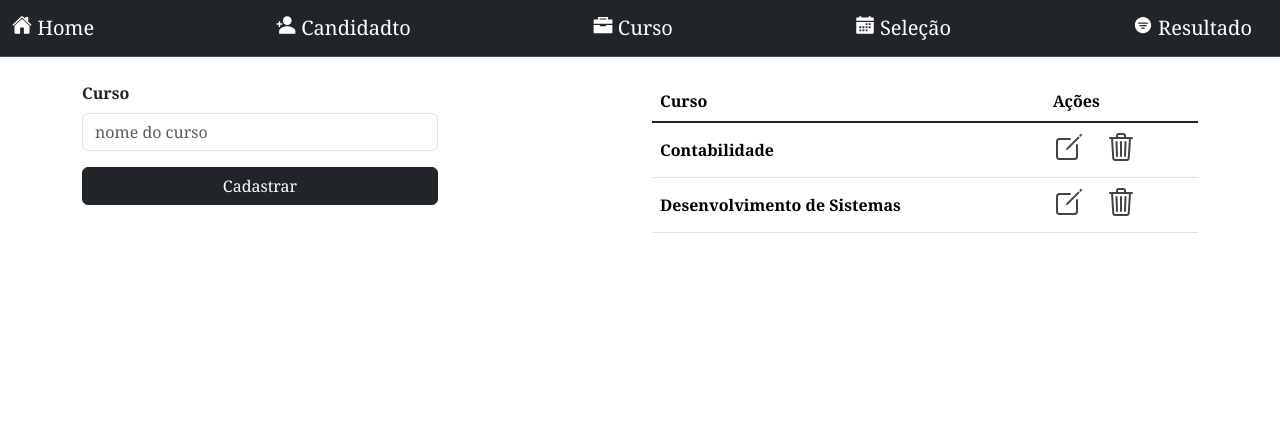
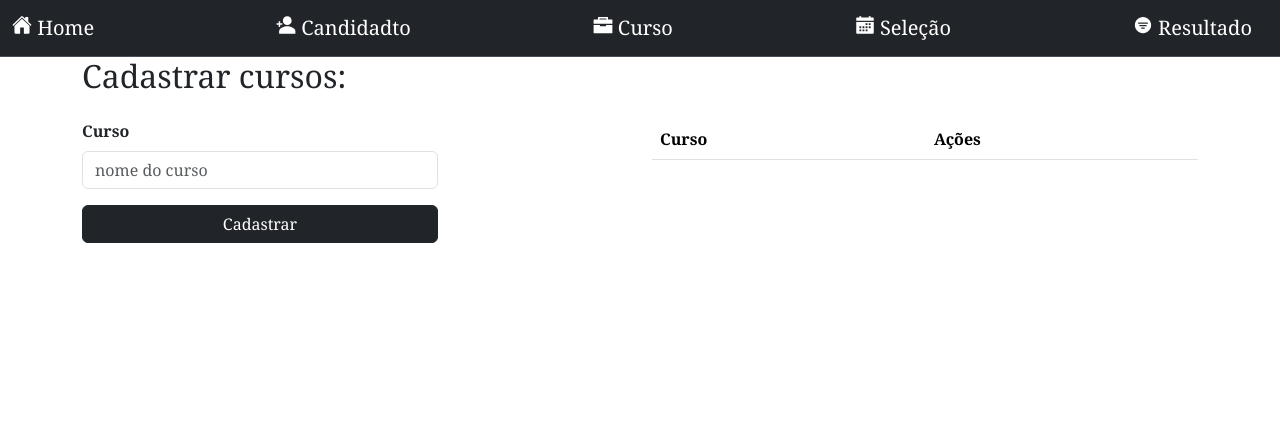
Before and after one commit to elinard/sistec23, a PHP site: page /curso.php in a window 1280 px wide. Shown: the top 442 px of the page. Run offline with PHP 8.4, Linux system fonts and the light colour scheme; data that the repository does not hold is empty.

Commit message:
faça mudanças

```diff
--- a/curso.php
+++ b/curso.php
@@ -1,7 +1,11 @@
 <?php
 include_once('templates/header.php');
+include_once("process/cad_curso.php");
 ?>
 <div class="container">
+  <div class="col-md-12">
+    <h2>Cadastrar cursos:</h2>
+  </div>
   <div class="row mt-4">
     <div class="col-md-4" id="form-cad-curso">
       <form class="row g-3" action="process/cad_curso.php" method="POST">
@@ -35,28 +39,20 @@ include_once('templates/header.php');
           </tr>
         </thead>
         <tbody class="table-group-divider">
+          <?php foreach ($cursos as $curso) : ?>
             <tr>
-            <th scope="row" class="align-middle">Contabilidade</th>
+              <th scope="row" class="align-middle"><?= $curso["nome"] ?></th>
               <td>
                 <a class="link-icon" href="#">
                   <ion-icon name="create-outline" size="large"></ion-icon>
                 </a>
+
                 <a class="link-icon ms-3" href="#">
                   <ion-icon name="trash-outline" size="large"></ion-icon>
                 </a>
               </td>
             </tr>
-          <tr>
-            <th scope="row" class="align-middle">Desenvolvimento de Sistemas</th>
-            <td>
-              <a class="link-icon" href="#">
-                <ion-icon name="create-outline" size="large"></ion-icon>
-              </a>
-              <a class="link-icon ms-3" href="#">
-                <ion-icon name="trash-outline" size="large"></ion-icon>
-              </a>
-            </td>
-          </tr>
+          <?php endforeach; ?>
         </tbody>
       </table>
     </div>
--- a/process/cad_curso.php
+++ b/process/cad_curso.php
@@ -4,27 +4,22 @@ include_once("conn.php");
 $method = $_SERVER['REQUEST_METHOD'];
 
 //Resgate dos dados dos cursos
-if($method ==='GET'){
+if ($method === 'GET') {
     $cursosQuery = $conn->query("SELECT * FROM cursos;");
     $cursos = $cursosQuery->fetchAll();
 
     //Criação dos cursos
-}else if($method ==='POST'){
+} else if ($method === 'POST') {
     $curso = $_POST['nome_curso'];
 
     //SALVANDO BORDAS E MASSAS
     $stmt = $conn->prepare("INSERT INTO cursos (nome) VALUES (:nome_curso)");
     //FILTRANDO INPUTS
-        $stmt->bindParam(":nome_curso",$curso, PDO::PARAM_STR);
+    $stmt->bindParam(":nome_curso", $curso, PDO::PARAM_STR);
     $stmt->execute();
     //EXIBIR MSG DE SUCESSO
     $_SESSION["msg"] = "Curso cadastrado com sucesso!";
     $_SESSION["status"] = "success";
+    // Retorna para página do curso
+    header("Location: ../curso.php");
 }
-
-    // Retorna para página inicial
-    header("Location: ../curso.php");
-
-
-
-?>
```
Also changed, not shown: css/style.css (line endings or trailing spaces). Lines whose indentation alone changed are shown as unchanged.
